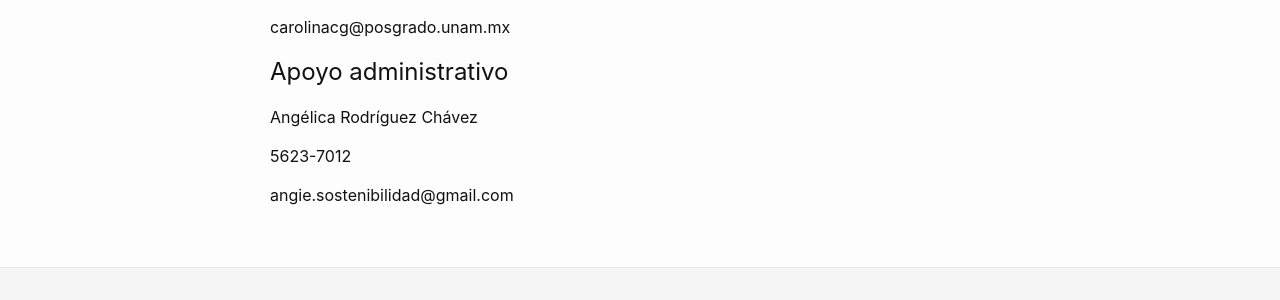
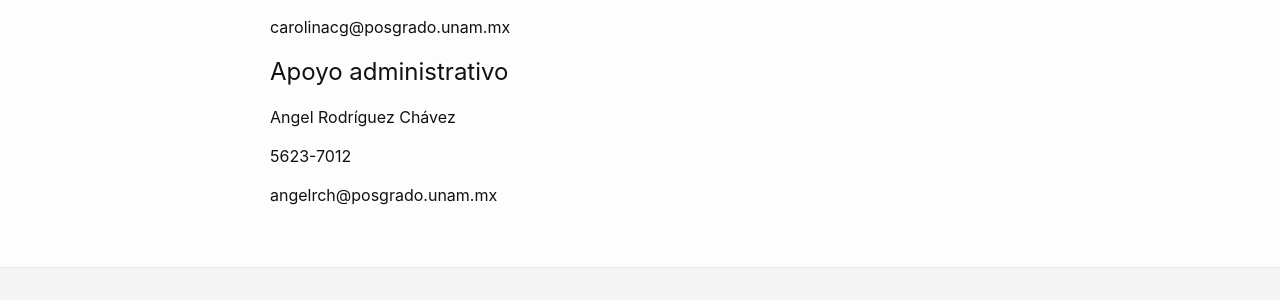
Before and after one commit to pcs-unam/pcs-unam.github.io, a Jekyll site: the page built from posgrado/directorio.md, in a window 1280 px wide. Shown: the part 720-1020 px from the top of the page. Built offline with Jekyll 4.4.1, drawn with Linux system fonts in a browser that asks for light colours.

Commit message:
Se cambiaron los datos de Angie por los de Ángel

```diff
--- a/posgrado/directorio.md
+++ b/posgrado/directorio.md
@@ -34,8 +34,8 @@
 
 # Apoyo administrativo
 
-Angélica Rodríguez Chávez
+Angel Rodríguez Chávez
 
 5623-7012
 
-angie.sostenibilidad@gmail.com
+angelrch@posgrado.unam.mx
```
